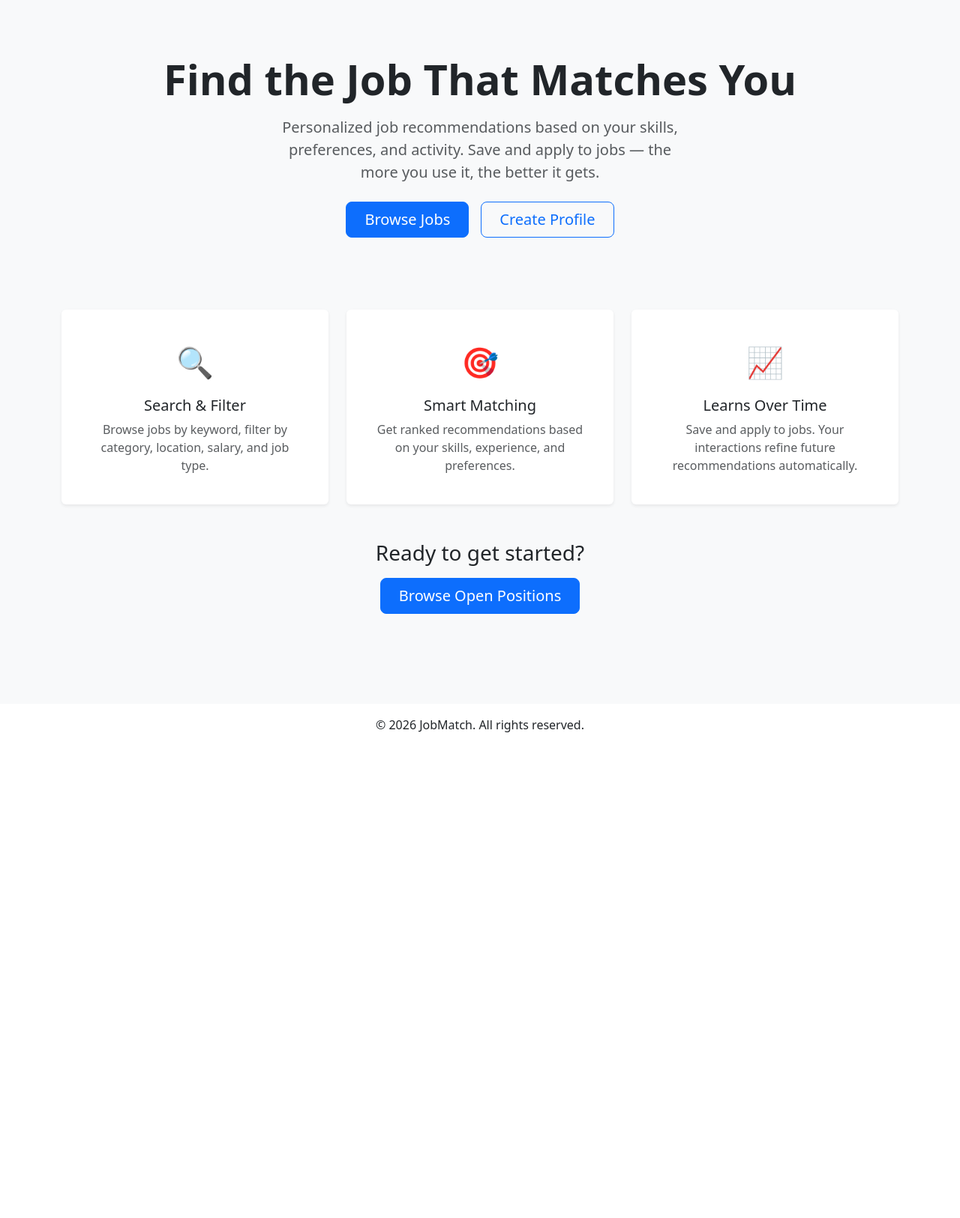
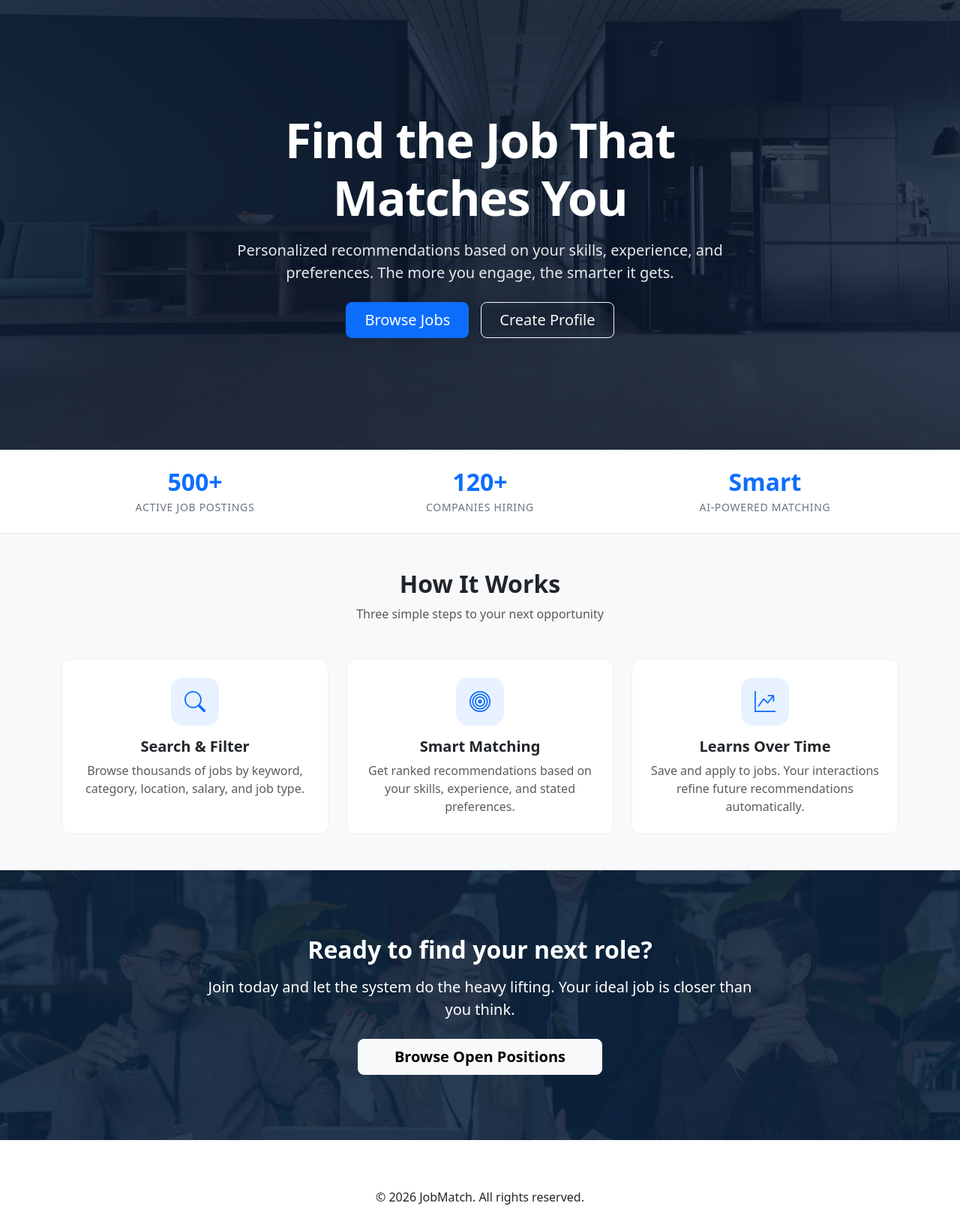
Before and after one commit to jwamani/job_recommendation_engine, a Django app: page / in a window 1280 px wide. Shown: the part 56-1681 px from the top of the page at 75% size. Before the commit the page ends 1033 px from the top, so only its background shows below. Run offline with Django 5.2, Linux system fonts and the light colour scheme.

Commit message:
redesigned landing page

```diff
--- a/static/css/styles.css
+++ b/static/css/styles.css
@@ -1,10 +1,111 @@
-/* Project-wide overrides on top of Bootstrap defaults */
 body {
+	background-color: #fff;
+	font-family:
+		system-ui,
+		-apple-system,
+		"Segoe UI",
+		Roboto,
+		"Helvetica Neue",
+		Arial,
+		sans-serif;
+}
+
+/* Hero section */
+.hero-section {
+	position: relative;
+	min-height: 75vh;
+	background-image: url("../images/room.avif");
+	background-size: cover;
+	background-position: center;
+	background-repeat: no-repeat;
+}
+
+.hero-overlay {
+	position: absolute;
+	inset: 0;
+	background-color: rgba(10, 25, 47, 0.82);
+}
+
+.hero-section .display-3 {
+	letter-spacing: -0.02em;
+}
+
+.hero-section .opacity-90 {
+	opacity: 0.9;
+}
+
+/* Stats Bar */
+.stats-bar {
+	background-color: #fff;
+}
+
+.stats-number {
+	font-size: 2rem;
+	font-weight: 700;
+	color: #0d6efd;
+	line-height: 1.2;
+}
+
+.stats-label {
+	font-size: 0.875rem;
+	color: #6c757d;
+	text-transform: uppercase;
+	letter-spacing: 0.05em;
+	margin-top: 0.25rem;
+}
+
+/* Features Section */
+.features-section {
 	background-color: #f8f9fa;
 }
 
+.feature-card {
+	background-color: #fff;
+	border: 1px solid rgba(0, 0, 0, 0.06);
+	border-radius: 12px;
+	transition:
+		transform 0.2s ease,
+		box-shadow 0.2s ease;
+}
+
+.feature-card:hover {
+	transform: translateY(-4px);
+	box-shadow: 0 12px 24px rgba(0, 0, 0, 0.08);
+}
+
+.feature-icon {
+	width: 64px;
+	height: 64px;
+	background-color: #e7f1ff;
+	color: #0d6efd;
+	border-radius: 16px;
+	display: inline-flex;
+	align-items: center;
+	justify-content: center;
+	font-size: 1.75rem;
+}
+
+/* CTA Section */
+.cta-section {
+	position: relative;
+	min-height: 45vh;
+	background-image: url("../images/job_1_avi.avif");
+	background-size: cover;
+	background-position: center;
+	background-repeat: no-repeat;
+}
+
+.cta-overlay {
+	position: absolute;
+	inset: 0;
+	background-color: rgba(13, 37, 63, 0.88);
+}
+
+/* Footer */
 #footer {
 	text-align: center;
+	background-color: #fff;
+	/* border-top: 1px solid #e9ecef; */
 }
 
 /* Profile page */
--- a/templates/base.html
+++ b/templates/base.html
@@ -4,15 +4,15 @@
     <meta charset="UTF-8" />
     <meta name="viewport" content="width=device-width, initial-scale=1.0" />
     <title>{% block title %}JobMatch{% endblock %}</title>
-    <link
-      href="https://cdn.jsdelivr.net/npm/bootstrap@5.3.3/dist/css/bootstrap.min.css"
-      rel="stylesheet"
-    />
+    <link href="https://cdn.jsdelivr.net/npm/bootstrap@5.3.3/dist/css/bootstrap.min.css" rel="stylesheet" />
+    <link rel="stylesheet" href="https://cdn.jsdelivr.net/npm/bootstrap-icons@1.11.3/font/bootstrap-icons.min.css" />
     <link rel="stylesheet" href="{% static 'css/styles.css' %}" />
+    <link rel="icon" type="image/sgv+xml" href="{% static 'images/briefcase-solid-full.svg' %}" />
     {% block extra_head %}{% endblock %}
   </head>
-  <body class="bg-light">
-    {% include "partials/navbar.html" %}
+  <body>
+    {% block navbar %}{% include "partials/navbar.html" %}{% endblock %}
+    {% block main %}
     <main class="container py-4">
       {% if messages %}
         <div class="mb-4">
@@ -23,7 +23,8 @@
       {% endif %}
       {% block content %}{% endblock %}
     </main>
-    {% include "partials/footer.html" %}
+    {% endblock %}
+    {% block footer %}{% include "partials/footer.html" %}{% endblock %}
     <script src="https://cdn.jsdelivr.net/npm/bootstrap@5.3.3/dist/js/bootstrap.bundle.min.js"></script>
     {% block extra_scripts %}{% endblock %}
   </body>
--- a/templates/home.html
+++ b/templates/home.html
@@ -1,62 +1,134 @@
-{% extends "base.html" %}
-{% block title %}JobMatch - Find the Job That Matches You{% endblock %}
-{% block content %}
+{% extends "base.html" %} {% block title %}JobMatch - Find the Job That Matches
+You{% endblock %} {% block main %}
 
-<div class="text-center py-5 mb-5">
-  <h1 class="display-4 fw-bold mb-3">Find the Job That Matches You</h1>
-  <p class="lead text-muted mb-4 mx-auto" style="max-width: 560px;">
-    Personalized job recommendations based on your skills, preferences, and activity.
-    Save and apply to jobs — the more you use it, the better it gets.
+<!-- Hero Section -->
+<section class="hero-section d-flex align-items-center">
+	<div class="hero-overlay"></div>
+	<div class="container position-relative">
+		<div class="row justify-content-center">
+			<div class="col-lg-8 text-center text-white">
+				<h1 class="display-3 fw-bold mb-3">
+					Find the Job That Matches You
+				</h1>
+				<p class="lead mb-4 opacity-90">
+					Personalized recommendations based on your skills,
+					experience, and preferences. The more you engage, the
+					smarter it gets.
 				</p>
-  <div class="d-flex justify-content-center gap-3">
-    <a href="{% url 'jobs:job_list' %}" class="btn btn-primary btn-lg px-4">Browse Jobs</a>
+				<div class="d-flex justify-content-center gap-3 flex-wrap">
+					<a
+						href="{% url 'jobs:job_list' %}"
+						class="btn btn-primary btn-lg px-4"
+						>Browse Jobs</a
+					>
 					{% if not user.is_authenticated %}
-    <a href="{% url 'accounts:register' %}" class="btn btn-outline-primary btn-lg px-4">Create Profile</a>
+					<a
+						href="{% url 'accounts:register' %}"
+						class="btn btn-outline-light btn-lg px-4"
+						>Create Profile</a
+					>
 					{% else %}
-    <a href="{% url 'matching:recommendations' %}" class="btn btn-outline-primary btn-lg px-4">My Recommendations</a>
+					<a
+						href="{% url 'matching:recommendations' %}"
+						class="btn btn-outline-light btn-lg px-4"
+						>My Recommendations</a
+					>
 					{% endif %}
 				</div>
 			</div>
+		</div>
+	</div>
+</section>
 
-<div class="row g-4 mb-5">
+<!-- Stats Bar -->
+<section class="stats-bar py-4 border-bottom">
+	<div class="container">
+		<div class="row text-center g-4">
 			<div class="col-md-4">
-    <div class="card h-100 border-0 shadow-sm text-center p-4">
-      <div class="card-body">
-        <div class="mb-3 fs-1">&#128269;</div>
-        <h5 class="card-title">Search &amp; Filter</h5>
-        <p class="card-text text-muted">
-          Browse jobs by keyword, filter by category, location, salary, and job type.
+				<div class="stats-number">500+</div>
+				<div class="stats-label">Active Job Postings</div>
+			</div>
+			<div class="col-md-4">
+				<div class="stats-number">120+</div>
+				<div class="stats-label">Companies Hiring</div>
+			</div>
+			<div class="col-md-4">
+				<div class="stats-number">Smart</div>
+				<div class="stats-label">AI-Powered Matching</div>
+			</div>
+		</div>
+	</div>
+</section>
+
+<!-- Features Section -->
+<section class="features-section py-5">
+	<div class="container">
+		<div class="text-center mb-5">
+			<h2 class="fw-bold">How It Works</h2>
+			<p class="text-muted">
+				Three simple steps to your next opportunity
+			</p>
+		</div>
+		<div class="row g-4">
+			<div class="col-md-4">
+				<div class="feature-card h-100 text-center p-4">
+					<div class="feature-icon">
+						<i class="bi bi-search"></i>
+					</div>
+					<h5 class="fw-bold mt-3">Search &amp; Filter</h5>
+					<p class="text-muted mb-0">
+						Browse thousands of jobs by keyword, category, location,
+						salary, and job type.
 					</p>
 				</div>
 			</div>
+			<div class="col-md-4">
+				<div class="feature-card h-100 text-center p-4">
+					<div class="feature-icon">
+						<i class="bi bi-bullseye"></i>
 					</div>
-  <div class="col-md-4">
-    <div class="card h-100 border-0 shadow-sm text-center p-4">
-      <div class="card-body">
-        <div class="mb-3 fs-1">&#127919;</div>
-        <h5 class="card-title">Smart Matching</h5>
-        <p class="card-text text-muted">
-          Get ranked recommendations based on your skills, experience, and preferences.
+					<h5 class="fw-bold mt-3">Smart Matching</h5>
+					<p class="text-muted mb-0">
+						Get ranked recommendations based on your skills,
+						experience, and stated preferences.
 					</p>
 				</div>
 			</div>
+			<div class="col-md-4">
+				<div class="feature-card h-100 text-center p-4">
+					<div class="feature-icon">
+						<i class="bi bi-graph-up-arrow"></i>
 					</div>
-  <div class="col-md-4">
-    <div class="card h-100 border-0 shadow-sm text-center p-4">
-      <div class="card-body">
-        <div class="mb-3 fs-1">&#128200;</div>
-        <h5 class="card-title">Learns Over Time</h5>
-        <p class="card-text text-muted">
-          Save and apply to jobs. Your interactions refine future recommendations automatically.
+					<h5 class="fw-bold mt-3">Learns Over Time</h5>
+					<p class="text-muted mb-0">
+						Save and apply to jobs. Your interactions refine future
+						recommendations automatically.
 					</p>
 				</div>
 			</div>
 		</div>
 	</div>
+</section>
 
-<div class="text-center mb-5">
-  <h3 class="mb-3">Ready to get started?</h3>
-  <a href="{% url 'jobs:job_list' %}" class="btn btn-primary btn-lg px-4">Browse Open Positions</a>
+<!-- CTA Section -->
+<section class="cta-section d-flex align-items-center">
+	<div class="cta-overlay"></div>
+	<div class="container position-relative">
+		<div class="row justify-content-center">
+			<div class="col-lg-8 text-center text-white">
+				<h2 class="fw-bold mb-3">Ready to find your next role?</h2>
+				<p class="lead mb-4 opacity-90">
+					Join today and let the system do the heavy lifting. Your
+					ideal job is closer than you think.
+				</p>
+				<a
+					href="{% url 'jobs:job_list' %}"
+					class="btn btn-light btn-lg px-5 fw-semibold"
+					>Browse Open Positions</a
+				>
 			</div>
+		</div>
+	</div>
+</section>
 
 {% endblock %}
```
Lines whose indentation alone changed are shown as unchanged.
